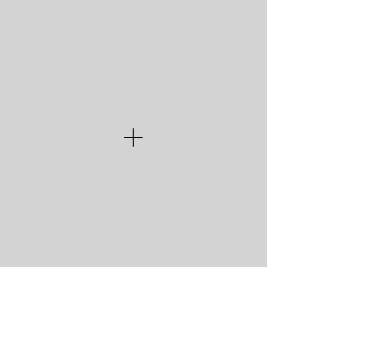
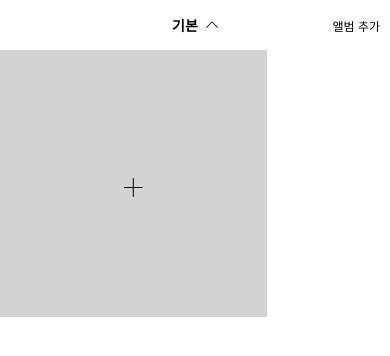
Before and after one commit to woalskdl/my-gallery, a React Native app: screen / in a window 390 px wide. Shown: the top 356 px of the page. Built offline with nearby package versions, Linux system fonts and the light colour scheme.

Commit message:
앨범 CRUD 구현 및 앨범 별 사진 추가

```diff
--- a/App.js
+++ b/App.js
@@ -1,6 +1,8 @@
 import { StatusBar } from 'expo-status-bar';
 import { Alert, Button, Dimensions, FlatList, Image, Platform, SafeAreaView, StyleSheet, Text, TouchableOpacity, View } from 'react-native';
 import { useGallery } from './src/use-gallery';
+import MyDropDownPicker from './src/MyDropDownPicker';
+import TextInputModal from './src/TextInputModal';
 
 const width = Dimensions.get('screen').width;
 const columnSize = width / 3;
@@ -8,14 +10,57 @@ const columnSize = width / 3;
 export default function App() {
 
   const {
-    images,
+    // images,
     imagesWithAddButton,
     pickImage,
-    deleteImage
+    deleteImage,
+    selectedAlbum,
+    modalVisible,
+    openModal,
+    closeModal,
+    albumTitle,
+    setAlbumTitle,
+    addAlbum,
+    resetAlbumTitle,
+    isDropdownOpen,
+    openDropdown,
+    closeDropdown,
+    albums,
+    selectAlbum
   } = useGallery();
 
   const onPressOpenGallery = pickImage;
   const onLongPressImage = (imageId) => deleteImage(imageId);
+  const onPressAddAlbum = () => {
+    openModal();
+  }
+  const onSubmitEditing = () => {
+    if (!albumTitle)
+      return;
+
+    // 1. 앨범에 타이틀 추가
+    addAlbum();
+
+    // 2. Modal 닫기 && TextInput의 value 초기화
+    closeModal();
+    resetAlbumTitle();
+  }
+
+  const onPressBackdrop = () => {
+    closeModal();
+  }
+
+  const onPressHeader = () => {
+    if (isDropdownOpen)
+      closeDropdown();
+    else
+      openDropdown();
+  }
+
+  const onPressAlbum = (album) => {
+    selectAlbum(album);
+    closeDropdown();
+  }
 
   const renderItem = ({item : {id, uri}, idx}) => {
 
@@ -44,10 +89,31 @@ export default function App() {
 
   return (
     <SafeAreaView style={styles.container}>
+      {/* 앨범 DropDown, 앨범 추가 버튼 */}
+      <MyDropDownPicker
+        isDropdownOpen={isDropdownOpen}
+        onPressHeader={onPressHeader}
+        selectedAlbum={selectedAlbum}
+        onPressAddAlbum={onPressAddAlbum}
+        albums={albums}
+        onPressAlbum={onPressAlbum}
+      />
+
+      {/* 앨범을 추가하는 TextInputModal */}
+      <TextInputModal
+        modalVisible={modalVisible}
+        albumTitle={albumTitle}
+        setAlbumTitle={setAlbumTitle}
+        onSubmitEditing={onSubmitEditing}
+        onPressBackdrop={onPressBackdrop}
+      />
+
+      {/* 이미지 리스트 */}
       <FlatList
         data={imagesWithAddButton}
         renderItem={renderItem}
         numColumns={3}
+        style={{ zIndex: -1 }}
       />
     </SafeAreaView>
   );
@@ -56,7 +122,7 @@ export default function App() {
 const styles = StyleSheet.create({
   container: {
     flex: 1,
-    backgroundColor: '#fff',
+    backgroundColor: '#fffff',
     marginTop: Platform.OS === 'android' ? 30 : 0
   }
 });
--- /dev/null
+++ b/src/MyDropDownPicker.js
@@ -0,0 +1,78 @@
+import { Text, TouchableOpacity, View } from "react-native";
+import { SimpleLineIcons } from '@expo/vector-icons';
+
+const headerHeight = 50;
+
+export default ({
+  isDropdownOpen,
+  onPressHeader,
+  selectedAlbum,
+  onPressAddAlbum,
+  albums,
+  onPressAlbum
+}) => {
+  return (
+    <View>
+      <TouchableOpacity
+        activeOpacity={1}
+        onPress={onPressHeader}
+        style={{
+          height: headerHeight,
+          justifyContent: 'center',
+          alignItems: 'center',
+          flexDirection: 'row'
+        }}>
+        <Text style={{fontWeight: 'bold'}}>{selectedAlbum.title}</Text>
+        <SimpleLineIcons
+          name={isDropdownOpen ? "arrow-down" : "arrow-up"}
+          size={12}
+          color="black"
+          style={{ marginLeft: 8 }}
+        />
+
+        <TouchableOpacity
+          onPress={onPressAddAlbum}
+          style={{
+            position:'absolute',
+            right: 0,
+            height: headerHeight,
+            justifyContent: 'center',
+            alignItems: 'center',
+            paddingHorizontal: 10
+          }}>
+          <Text style={{fontSize: 12}}>앨범 추가</Text>
+        </TouchableOpacity>
+      </TouchableOpacity>
+        {isDropdownOpen && (
+          <View
+            style={{
+              position: 'absolute',
+              top: headerHeight,
+              width: '100%',
+              borderTopColor: 'lightgrey',
+              borderTopWidth: 0.5,
+              borderBottomColor: 'lightgrey',
+              borderBottomWidth: 0.5
+            }}>
+            {albums.map((album, idx) => {
+              const isSelectedAlbum = album.id === selectedAlbum.id;
+              return (
+                <TouchableOpacity
+                  key={`album-${idx}`}
+                  onPress={() => onPressAlbum(album)}
+                  style={{
+                    paddingVertical: 12,
+                    width: '100%',
+                    justifyContent: 'center',
+                    alignItems: 'center',
+                    backgroundColor: '#ffffff'
+                  }}
+                >
+                  <Text style={{ fontWeight: isSelectedAlbum ? 'bold' : undefined }}>{album.title}</Text>
+                </TouchableOpacity>
+            )})}
+          </View>
+        )}
+    </View>
+  )
+}
--- /dev/null
+++ b/src/TextInputModal.js
@@ -0,0 +1,35 @@
+import { KeyboardAvoidingView, Modal, Platform, Pressable, SafeAreaView, TextInput, View } from "react-native";
+
+export default ({ modalVisible, albumTitle, setAlbumTitle, onSubmitEditing, onPressBackdrop }) => {
+  return (
+    <Modal
+      animationType="slide"
+      transparent={true}
+      visible={modalVisible}
+    >
+      <KeyboardAvoidingView
+        behavior={Platform.OS === 'ios' ? 'padding' : 'height'}
+        style={{ flex:1 }}
+      >
+        <Pressable style={{ flex:1 }} onPress={onPressBackdrop}>
+          <SafeAreaView style={{ width: '100%', position: 'absolute', bottom: 0 }}>
+            <TextInput
+              placeholder="앨범명을 입력해주세요."
+              style={{
+                width: '100%',
+                padding: 10,
+                borderWidth: 0.5,
+                borderColor: 'lightgrey'
+              }}
+              value={albumTitle}
+              onChangeText={setAlbumTitle}
+              onSubmitEditing={onSubmitEditing}
+              autoFocus={true}
+            />
+          </SafeAreaView>
+        </Pressable>
+
+      </KeyboardAvoidingView>
+    </Modal>
+  );
+}
--- a/src/use-gallery.js
+++ b/src/use-gallery.js
@@ -2,8 +2,18 @@ import * as ImagePicker from 'expo-image-picker';
 import { useState } from 'react';
 import { Alert } from 'react-native';
 
+const defaultAlbum = {
+  id : 1,
+  title: '기본'
+}
+
 export const useGallery = () => {
   const [images, setImages] = useState([]);
+  const [selectedAlbum, setSelectedAlbum] = useState(defaultAlbum);
+  const [albums, setAlbums] = useState([defaultAlbum]);
+  const [modalVisible, setModalVisible] = useState(false);
+  const [albumTitle, setAlbumTitle] = useState('');
+  const [isDropdownOpen, setIsDropdownOpen] = useState(false);
 
   const pickImage = async () => {
     // No permissions request is necessary for launching the image library
@@ -20,7 +30,8 @@ export const useGallery = () => {
       const lastId = images.length === 0 ? 0 : images[images.length - 1].id;
       const newImage = {
         id : lastId + 1,
-        uri : result.assets[0].uri
+        uri : result.assets[0].uri,
+        albumId: selectedAlbum.id
       }
 
       // 취소
@@ -47,8 +58,35 @@ export const useGallery = () => {
     ])
   }
 
+  const openModal = () => setModalVisible(true);
+  const closeModal = () => setModalVisible(false);
+  const openDropdown = () => setIsDropdownOpen(true);
+  const closeDropdown = () => setIsDropdownOpen(false);
+
+  const addAlbum = () => {
+    const lastId = albums.length === 0 ? 0 : albums[albums.length - 1].id;
+    const newAlbum = {
+      id: lastId + 1,
+      title: albumTitle,
+    };
+
+    setAlbums([
+      ...albums,
+      newAlbum
+    ])
+  }
+
+  const selectAlbum = (album) => {
+    setSelectedAlbum(album);
+  }
+
+  const resetAlbumTitle = () => {
+    setAlbumTitle('');
+  }
+
+  const filteredImages = images.filter((image) => image.albumId === selectedAlbum.id);
   const imagesWithAddButton = [
-    ...images,
+    ...filteredImages,
     {
       id: -1,
       uri: ''
@@ -56,9 +94,22 @@ export const useGallery = () => {
   ]
 
   return {
-    images,
+    // images,
     imagesWithAddButton,
     pickImage,
-    deleteImage
+    deleteImage,
+    selectedAlbum,
+    modalVisible,
+    openModal,
+    closeModal,
+    albumTitle,
+    setAlbumTitle,
+    addAlbum,
+    resetAlbumTitle,
+    isDropdownOpen,
+    openDropdown,
+    closeDropdown,
+    albums,
+    selectAlbum
   }
 }
```
